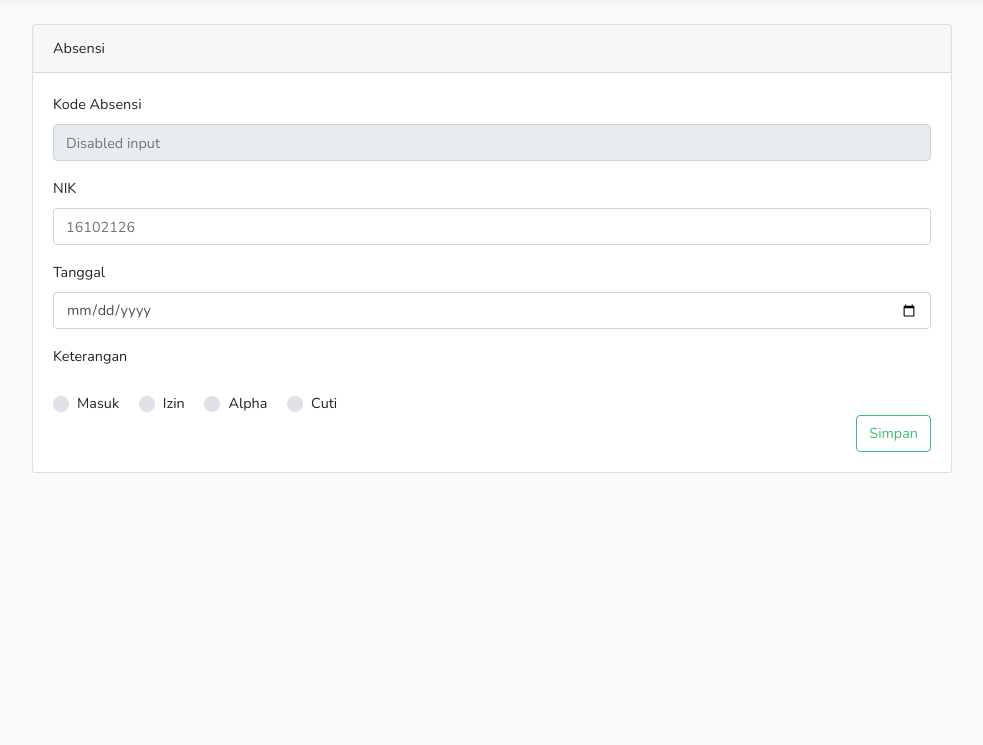
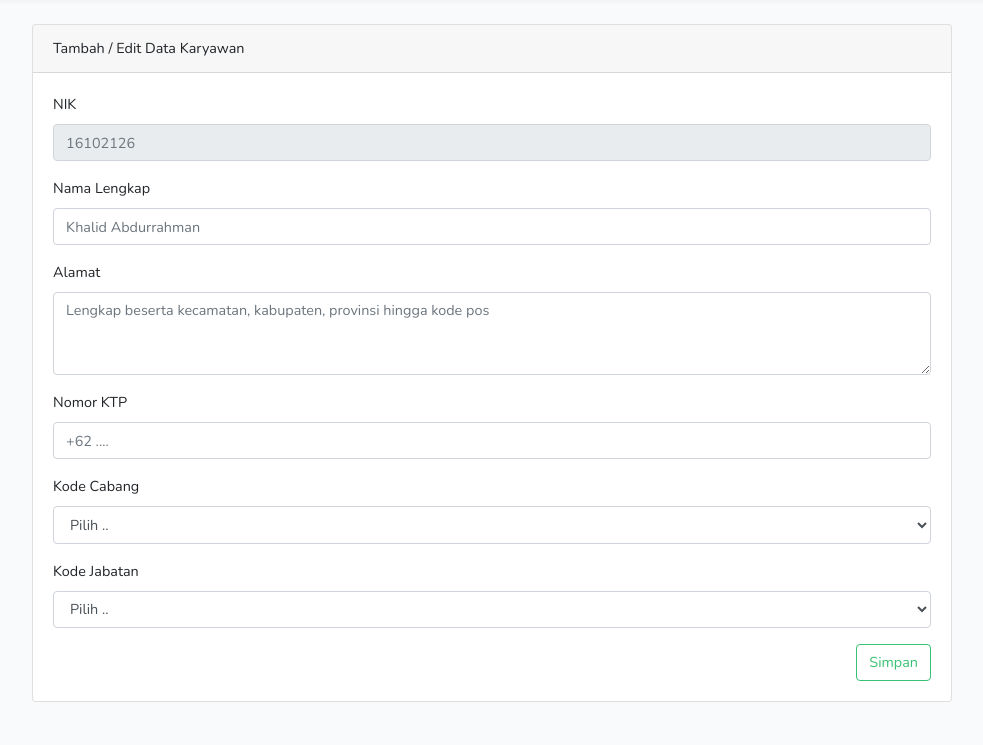
Before and after one commit to omandotkom/eapotek, a Laravel app: page /input/karyawan in a window 1280 px wide. Shown: the part 55-800 px from the top of the page, without its empty margins (148-1131 px from the left). Run offline with Laravel 8, Linux system fonts and the light colour scheme.

Commit message:
Membuat halaman karyawan

```diff
--- a/resources/views/input/karyawan.blade.php
+++ b/resources/views/input/karyawan.blade.php
@@ -6,42 +6,47 @@
     <div class="row justify-content-center">
         <div class="col-md-10">
             <div class="card">
-                <div class="card-header">Absensi</div>
+                <div class="card-header">Tambah / Edit Data Karyawan</div>
 
                 <div class="card-body">
                     <form id="formSupplier" method="post" action="javascript:void(0)">
                         <fieldset disabled>
                             <div class="form-group">
-                                <label for="kodeAttendance">Kode Absensi</label>
-                                <input type="text" id="kodeAttendance" value="" class="form-control" placeholder="Disabled input">
+                                <label for="nik">NIK</label>
+                                <input type="text" class="form-control" name="nik" id="kontak" placeholder="16102126">
                             </div>
                         </fieldset>
                         <div class="form-group">
-                            <label for="nik">NIK</label>
-                            <input type="text" class="form-control" name="nik" id="kontak" placeholder="16102126">
+                            <label for="nama">Nama Lengkap</label>
+                            <input type="text" class="form-control" name="nama" id="kontak" placeholder="Khalid Abdurrahman">
                         </div>
                         <div class="form-group">
-                            <label for="tanggalSupply">Tanggal</label>
-                            <input type="date" id="inputMDEx" class="form-control">
+                            <label for="alamat">Alamat</label>
+                            <textarea class="form-control" id="alamat" name="alamat" rows="3" placeholder="Lengkap beserta kecamatan, kabupaten, provinsi hingga kode pos"></textarea>
                         </div>
                         <div class="form-group">
-                            <label for="keterangan">Keterangan</label>
+                            <label for="nomorKTP">Nomor KTP</label>
+                            <input type="text" class="form-control" name="nomorKTP" id="kontak" placeholder="+62 ....">
                         </div>
-                        <div class="custom-control custom-radio custom-control-inline">
-                            <input type="radio" id="customRadioInline1" name="customRadioInline1" class="custom-control-input">
-                            <label class="custom-control-label" for="customRadioInline1">Masuk</label>
+                        <div class="form-group">
+                            <label for="kodeCabang">Kode Cabang</label>
+                            <select id="kodeCabang" class="form-control">
+                                <option selected>Pilih ..</option>
+                                <option value="1">CBG001</option>
+                                <option value="2">CBG002</option>
+                                <option value="3">CBG003</option>
+                                <option value="4">CBG004</option>
+                            </select>
                         </div>
-                        <div class="custom-control custom-radio custom-control-inline">
-                            <input type="radio" id="customRadioInline2" name="customRadioInline1" class="custom-control-input">
-                            <label class="custom-control-label" for="customRadioInline2">Izin</label>
-                        </div>
-                        <div class="custom-control custom-radio custom-control-inline">
-                            <input type="radio" id="customRadioInline3" name="customRadioInline1" class="custom-control-input">
-                            <label class="custom-control-label" for="customRadioInline3">Alpha</label>
-                        </div>
-                        <div class="custom-control custom-radio custom-control-inline">
-                            <input type="radio" id="customRadioInline4" name="customRadioInline1" class="custom-control-input">
-                            <label class="custom-control-label" for="customRadioInline4">Cuti</label>
+                        <div class="form-group">
+                            <label for="kodeJabatan">Kode Jabatan</label>
+                            <select id="kodeCabang" class="form-control">
+                                <option selected>Pilih ..</option>
+                                <option value="1">Kepala Cabang</option>
+                                <option value="2">Kasir</option>
+                                <option value="3">Apoteker</option>
+                                <option value="4">Dokter</option>
+                            </select>
                         </div>
                         <div class="text-right">
                             <button type="submit" onclick="onSubmitClicked();" id="send_form" class="btn btn-outline-success">Simpan</button>
```
